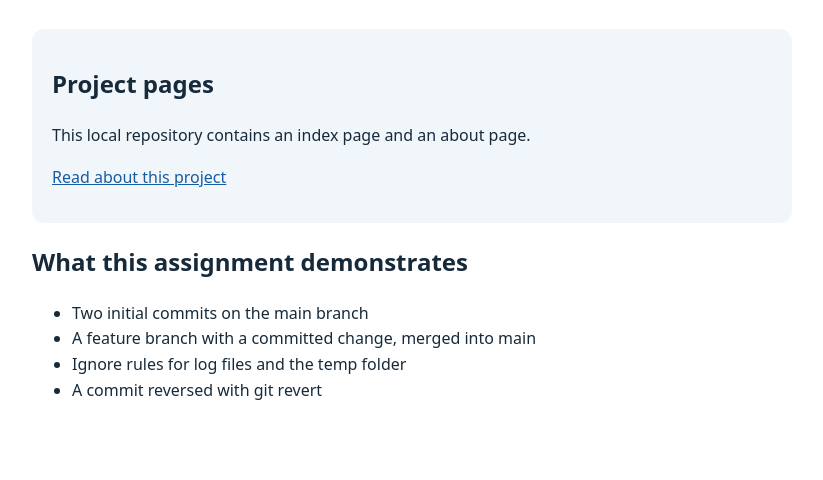
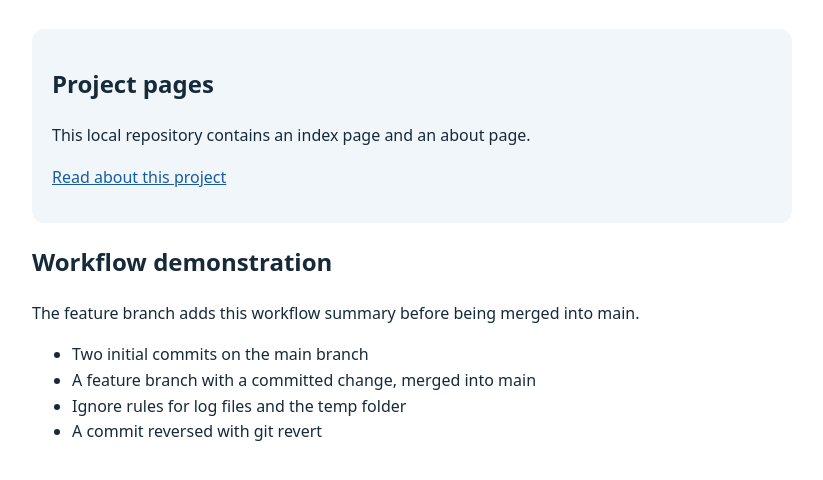
Before and after one commit to pranilpatiltech-cloud/git-workflow-login-test-cases, a plain HTML site: page index.html in a window 1280 px wide. Shown: the part 168-648 px from the top of the page, without its empty margins (228-1051 px from the left). Drawn offline with Linux system fonts and the light colour scheme.

Commit message:
Add workflow summary on feature branch

```diff
--- a/index.html
+++ b/index.html
@@ -23,7 +23,8 @@
       <p><a href="about.html">Read about this project</a></p>
     </section>
     <section>
-      <h2>What this assignment demonstrates</h2>
+      <h2>Workflow demonstration</h2>
+      <p>The feature branch adds this workflow summary before being merged into main.</p>
       <ul>
         <li>Two initial commits on the main branch</li>
         <li>A feature branch with a committed change, merged into main</li>
```
